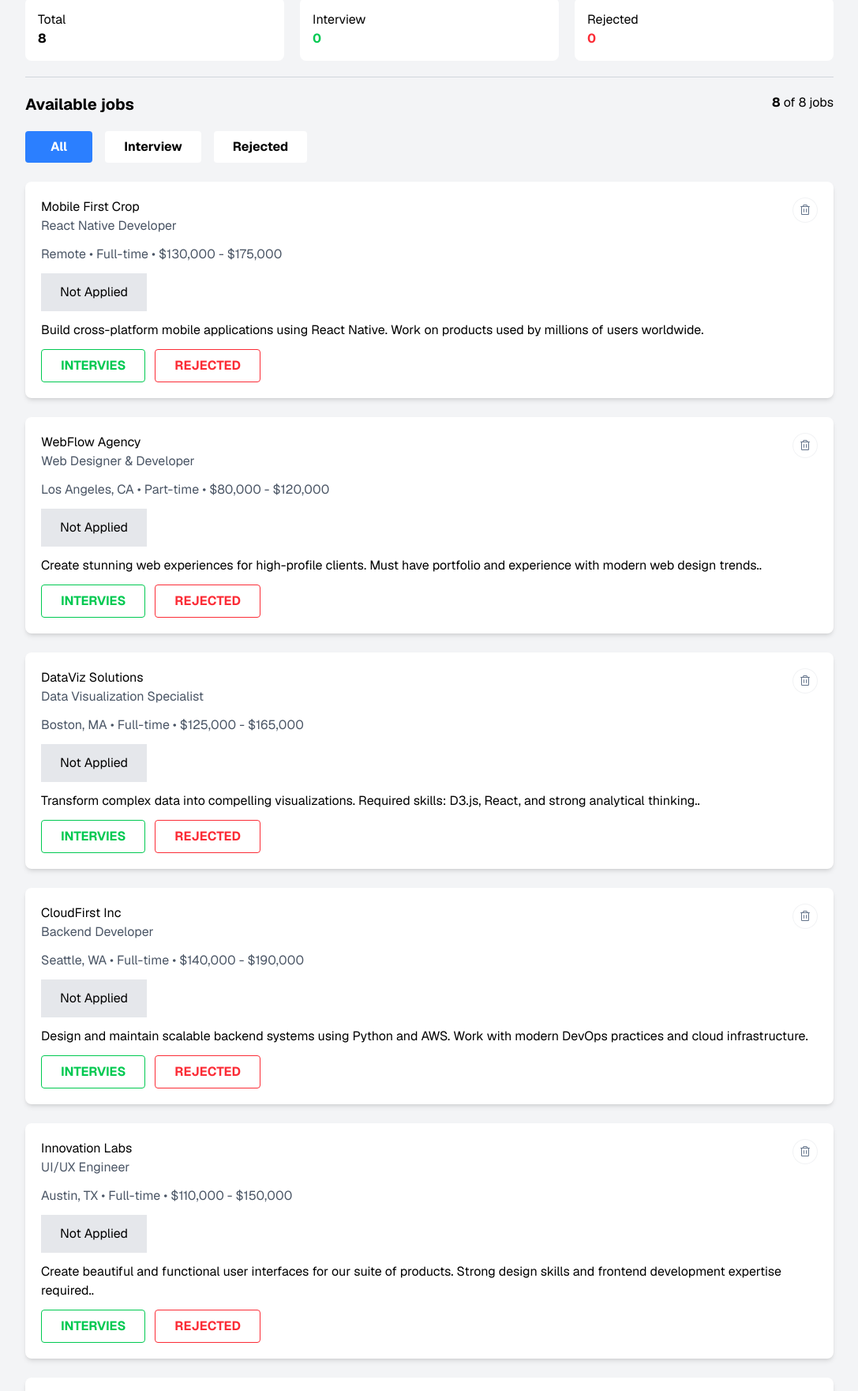
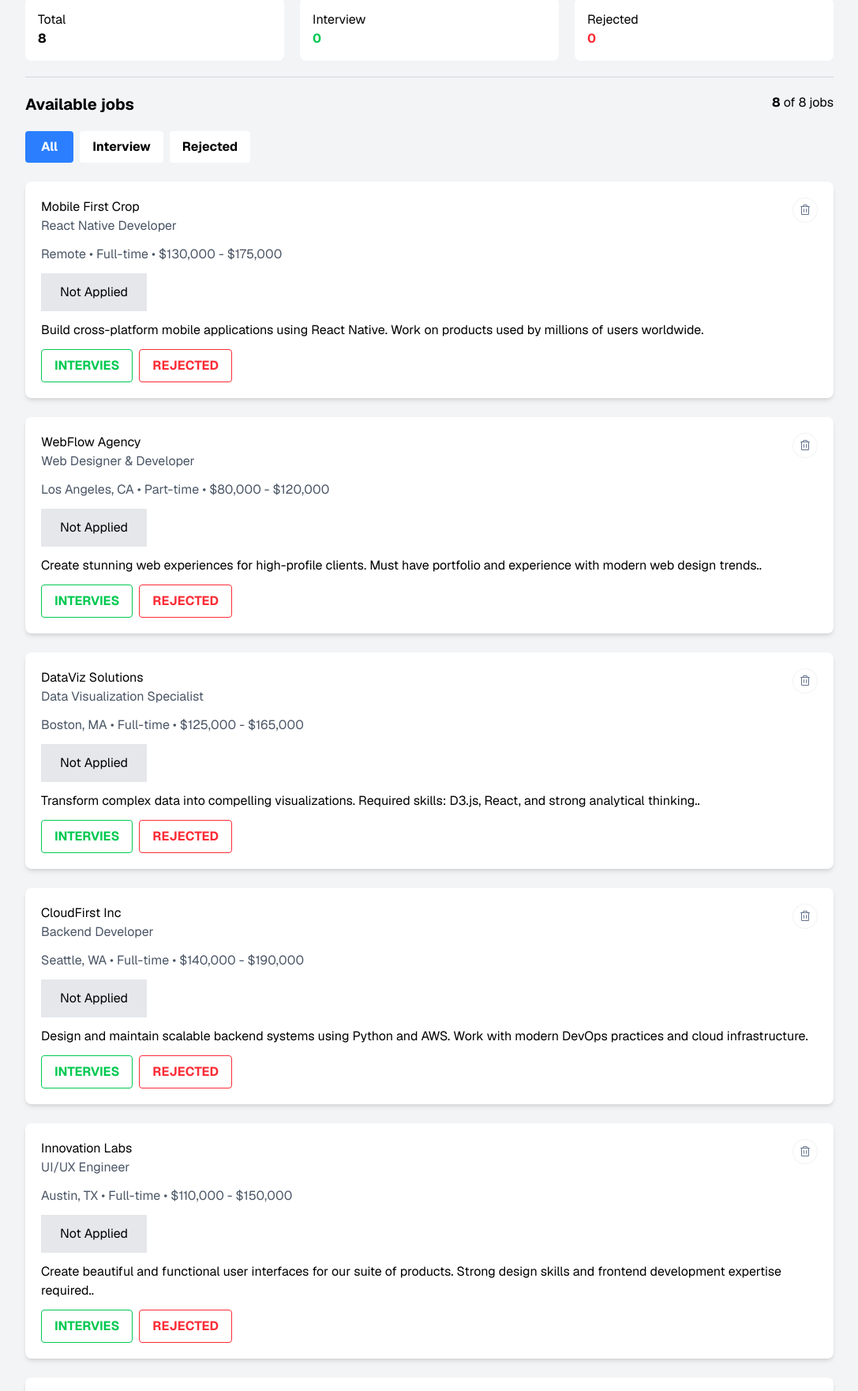
Before and after one commit to AnikaTahosinaMim/Job-tracker-site, a plain HTML site: page index.html in a window 1280 px wide. Shown: the part 91-1852 px from the top of the page at 79% size, without its empty margins (96-1183 px from the left). Drawn offline with nearby package versions, Linux system fonts and the light colour scheme.

Commit message:
interview-rejected-funal check

```diff
--- a/index.html
+++ b/index.html
@@ -57,13 +57,13 @@
                 <p class="font-bold text-xl">Available jobs</p>
                 <p id="availableJobsCount"><span id="count">0</span> of 0 jobs</p>
             </div>
-            <div class="flex ml-0 gap-4 mt-[20px]">
+            <div class="flex mx-auto gap-2 mt-[20px]">
                 <button onclick="toggleBtn('all-btn')" id="all-btn"
-                    class="bg-blue-500 text-white font-bold py-2 px-8 rounded">All </button>
+                    class="bg-blue-500 text-white font-bold py-2 px-5 rounded">All </button>
                 <button onclick="toggleBtn('interview-btn')" id="interview-btn"
-                    class="bg-white text-black font-bold py-2 px-6 rounded ">Interview</button>
+                    class="bg-white text-black font-bold py-2 px-4 rounded ">Interview</button>
                 <button onclick="toggleBtn('rejected-btn')" id="rejected-btn"
-                    class="bg-white text-black font-bold py-2 px-6 rounded ">Rejected</button>
+                    class="bg-white text-black font-bold py-2 px-4 rounded ">Rejected</button>
             </div>
         </section>
 
@@ -90,11 +90,11 @@
                 <p class="jobThing">Build cross-platform mobile applications using React Native. Work on products used
                     by millions of
                     users worldwide.</p>
-                <div class="flex gap-3">
+                <div class="flex gap-2">
                     <button
-                        class="btn-interview px-6 py-2 border border-green-500 text-green-500 font-bold rounded">INTERVIES</button>
+                        class="btn-interview px-4 py-2 border border-green-500 text-green-500 font-bold rounded">INTERVIES</button>
                     <button
-                        class="btn-rejected px-6 py-2 border border-red-500 text-red-500 font-bold rounded">REJECTED</button>
+                        class="btn-rejected px-4 py-2 border border-red-500 text-red-500 font-bold rounded">REJECTED</button>
                 </div>
             </div>
 
@@ -115,11 +115,11 @@
                 <p class="jobThing">Create stunning web experiences for high-profile clients. Must have portfolio and
                     experience with
                     modern web design trends..</p>
-                <div class="flex gap-3">
+                <div class="flex gap-2">
                     <button
-                        class="btn-interview px-6 py-2 border border-green-500 text-green-500 font-bold rounded">INTERVIES</button>
+                        class="btn-interview px-4 py-2 border border-green-500 text-green-500 font-bold rounded">INTERVIES</button>
                     <button
-                        class="btn-rejected px-6 py-2 border border-red-500 text-red-500 font-bold rounded">REJECTED</button>
+                        class="btn-rejected px-4 py-2 border border-red-500 text-red-500 font-bold rounded">REJECTED</button>
                 </div>
             </div>
 
@@ -140,11 +140,11 @@
                 <p class="jobThing">Transform complex data into compelling visualizations. Required skills: D3.js,
                     React, and strong
                     analytical thinking..</p>
-                <div class="flex gap-3">
+                <div class="flex gap-2">
                     <button
-                        class="btn-interview px-6 py-2 border border-green-500 text-green-500 font-bold rounded">INTERVIES</button>
+                        class="btn-interview px-4 py-2 border border-green-500 text-green-500 font-bold rounded">INTERVIES</button>
                     <button
-                        class="btn-rejected px-6 py-2 border border-red-500 text-red-500 font-bold rounded">REJECTED</button>
+                        class="btn-rejected px-4 py-2 border border-red-500 text-red-500 font-bold rounded">REJECTED</button>
                 </div>
             </div>
             <!-- card-04 -->
@@ -164,11 +164,11 @@
                 <p class="jobThing">Design and maintain scalable backend systems using Python and AWS. Work with modern
                     DevOps practices
                     and cloud infrastructure.</p>
-                <div class="flex gap-3">
+                <div class="flex gap-2">
                     <button
-                        class="btn-interview px-6 py-2 border border-green-500 text-green-500 font-bold rounded">INTERVIES</button>
+                        class="btn-interview px-4 py-2 border border-green-500 text-green-500 font-bold rounded">INTERVIES</button>
                     <button
-                        class="btn-rejected px-6 py-2 border border-red-500 text-red-500 font-bold rounded">REJECTED</button>
+                        class="btn-rejected px-4 py-2 border border-red-500 text-red-500 font-bold rounded">REJECTED</button>
                 </div>
             </div>
 
@@ -188,11 +188,11 @@
                 <button class="px-6 status py-3 bg-gray-200">Not Applied</button>
                 <p class="jobThing">Create beautiful and functional user interfaces for our suite of products. Strong
                     design skills and frontend development expertise required..</p>
-                <div class="flex gap-3">
+                <div class="flex gap-2">
                     <button
-                        class="btn-interview px-6 py-2 border border-green-500 text-green-500 font-bold rounded">INTERVIES</button>
+                        class="btn-interview px-4 py-2 border border-green-500 text-green-500 font-bold rounded">INTERVIES</button>
                     <button
-                        class="btn-rejected px-6 py-2 border border-red-500 text-red-500 font-bold rounded">REJECTED</button>
+                        class="btn-rejected px-4 py-2 border border-red-500 text-red-500 font-bold rounded">REJECTED</button>
                 </div>
             </div>
 
@@ -212,11 +212,11 @@
                 <button class="px-6  py-3 status bg-gray-200">Not Applied</button>
                 <p class="jobThing">Build enterprise applications with JavaScript and modern frameworks. We offer
                     competitive compensation, health insurance, and professional development opportunities..</p>
-                <div class="flex gap-3">
+                <div class="flex gap-2">
                     <button
-                        class="btn-interview px-6 py-2 border border-green-500 text-green-500 font-bold rounded">INTERVIES</button>
+                        class="btn-interview px-4 py-2 border border-green-500 text-green-500 font-bold rounded">INTERVIES</button>
                     <button
-                        class="btn-rejected px-6 py-2 border border-red-500 text-red-500 font-bold rounded">REJECTED</button>
+                        class="btn-rejected px-4 py-2 border border-red-500 text-red-500 font-bold rounded">REJECTED</button>
                 </div>
             </div>
 
@@ -236,11 +236,11 @@
                 <button class="px-6 status py-3 bg-gray-200">Not Applied</button>
                 <p class="jobThing">Join our fast-growing startup and work on our core platform. Experience with Node.js
                     and React required. Great benefits and equity package included..</p>
-                <div class="flex gap-3">
+                <div class="flex gap-2">
                     <button
-                        class="btn-interview px-6 py-2 border border-green-500 text-green-500 font-bold rounded">INTERVIES</button>
+                        class="btn-interview px-4 py-2 border border-green-500 text-green-500 font-bold rounded">INTERVIES</button>
                     <button
-                        class="btn-rejected px-6 py-2 border border-red-500 text-red-500 font-bold rounded">REJECTED</button>
+                        class="btn-rejected px-4 py-2 border border-red-500 text-red-500 font-bold rounded">REJECTED</button>
                 </div>
             </div>
 
@@ -261,11 +261,11 @@
                 <p class="jobThing">We are looking for an experienced Frontend Developer to build scalable web
                     applications using React and TypeScript. You will work with a talented team on cutting-edge
                     projects..</p>
-                <div class="flex gap-3">
+                <div class="flex gap-2">
                     <button
-                        class="btn-interview px-6 py-2 border border-green-500 text-green-500 font-bold rounded">INTERVIES</button>
+                        class="btn-interview px-4 py-2 border border-green-500 text-green-500 font-bold rounded">INTERVIES</button>
                     <button
-                        class="btn-rejected px-6 py-2 border border-red-500 text-red-500 font-bold rounded">REJECTED</button>
+                        class="btn-rejected px-4 py-2 border border-red-500 text-red-500 font-bold rounded">REJECTED</button>
                 </div>
             </div>
 
```
